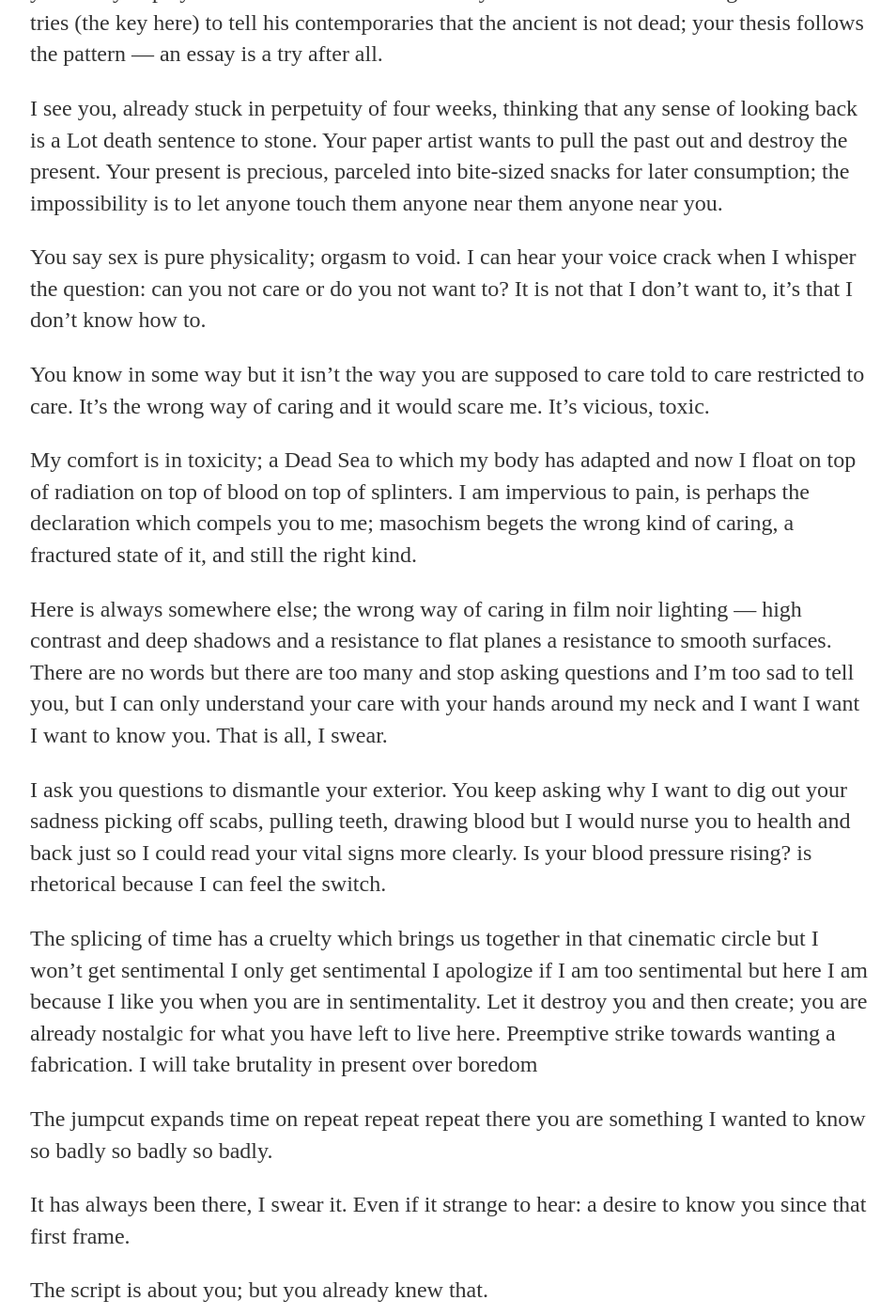
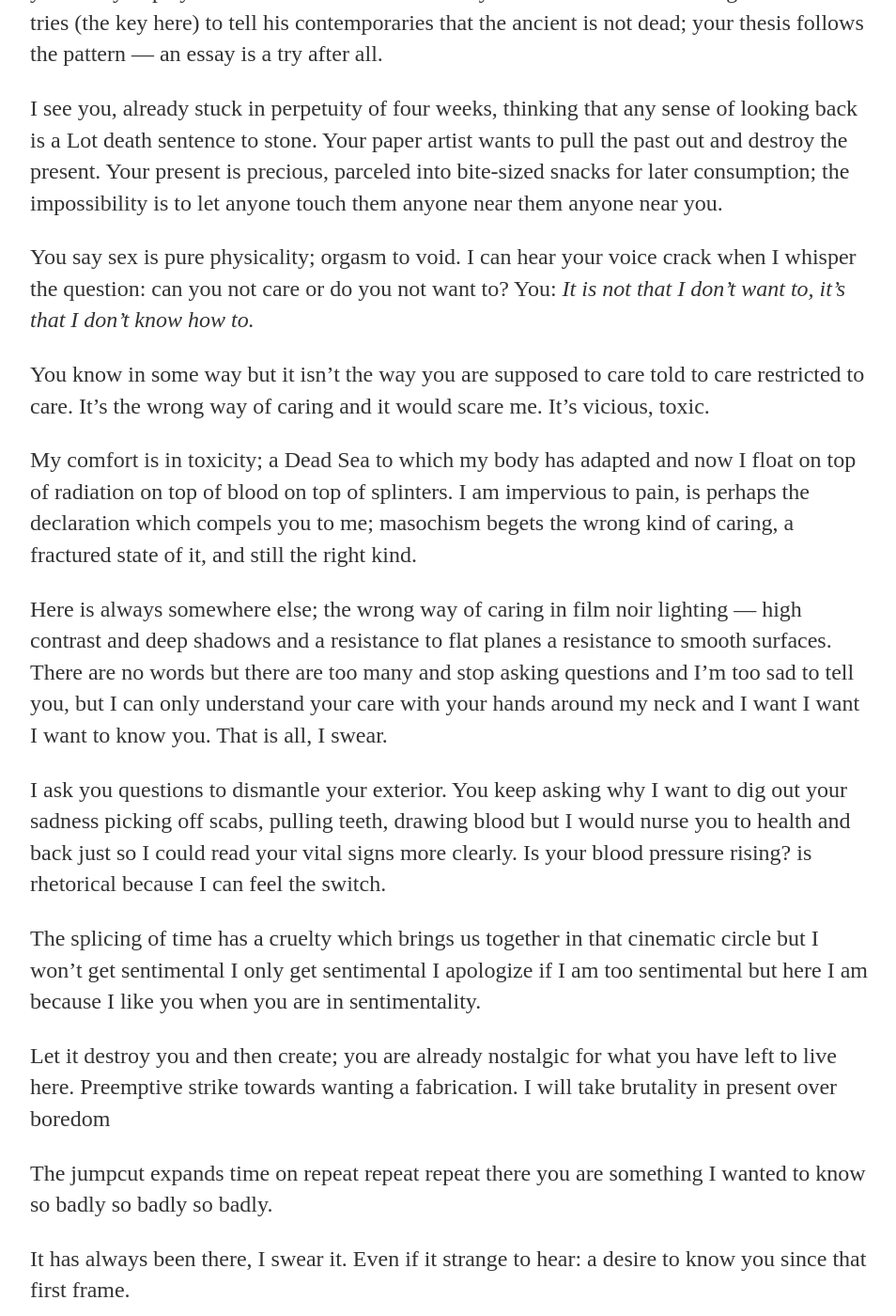
Before and after one commit to nikaroxanne/nikaroxanne.github.io, a Jekyll site: the page built from _posts/2017-04-17-jumpcut.md, in a window 1280 px wide and 1400 px high, scrolled down 1759 px. Shown: the whole window at 94% size, without its empty margins (160-1114 px from the left). Built offline with Jekyll 4.4.1, drawn with Linux system fonts in a browser that asks for light colours; some of the changed text lies outside the part shown.

Commit message:
removed empty portfolio section for now; edited jumpcut with markdown formatting

```diff
--- a/_layouts/default.html
+++ b/_layouts/default.html
@@ -22,7 +22,6 @@
 		        <li><a href="/bio">Biography</a></li>
 	        	<li><a href="/artistStatement">Artist Statement</a></li>
 	        	<li><a href="/blog">Blog</a></li>
-			<li><a href="/Portfolio">Portfolio</a></li>
 	    	</ul>
 		</nav>
 		<div class="container">
--- a/_posts/2017-04-17-jumpcut.md
+++ b/_posts/2017-04-17-jumpcut.md
@@ -42,6 +42,7 @@
 e: No, we can be friends. Let’s be friends.
 
 n voiceover:
+________________________________________________________________________________________________________________________
 I look at you in an Agnès Varda jump cut — frame frame frame there is Cléo descending the stairs. It is surprise that I feel, every time I open my eyes and there you are, emerging from somewhere not here.
 
 I guess we take what we are given and we don’t say sorry for it and we don’t say thank you for it and we don’t look back not even once.
@@ -51,7 +52,7 @@
 I see you, already stuck in perpetuity of four weeks, thinking that any sense of looking back is a Lot death sentence to stone. Your paper artist wants to pull the past out and destroy the present. Your present is precious, parceled into bite-sized snacks for later consumption; the impossibility is to let anyone touch them anyone near them anyone near you.
 
 You say sex is pure physicality; orgasm to void. I can hear your voice crack when I whisper the question: can you not care or do you not want to?
-	It is not that I don’t want to, it’s that I don’t know how to.
+	You: *It is not that I don’t want to, it’s that I don’t know how to.*
 
 You know in some way but it isn’t the way you are supposed to care told to care restricted to care. It’s the wrong way of caring and it would scare me. It’s vicious, toxic.
 
@@ -62,6 +63,7 @@
 I ask you questions to dismantle your exterior. You keep asking why I want to dig out your sadness picking off scabs, pulling teeth, drawing blood but I would nurse you to health and back just so I could read your vital signs more clearly. Is your blood pressure rising? is rhetorical because I can feel the switch.
 
 The splicing of time has a cruelty which brings us together in that cinematic circle but I won’t get sentimental I only get sentimental I apologize if I am too sentimental but here I am because I like you when you are in sentimentality.
+
 Let it destroy you and then create; you are already nostalgic for what you have left to live here. Preemptive strike towards wanting a fabrication. I will take brutality in present over boredom
 
 The jumpcut expands time on repeat repeat repeat there you are something I wanted to know so badly so badly so badly.
@@ -70,6 +72,6 @@
 
 The script is about you; but you already knew that.
 
-
+________________________________________________________________________________________________________________________
 
 n: I always so wanted to be friends with you.
```
